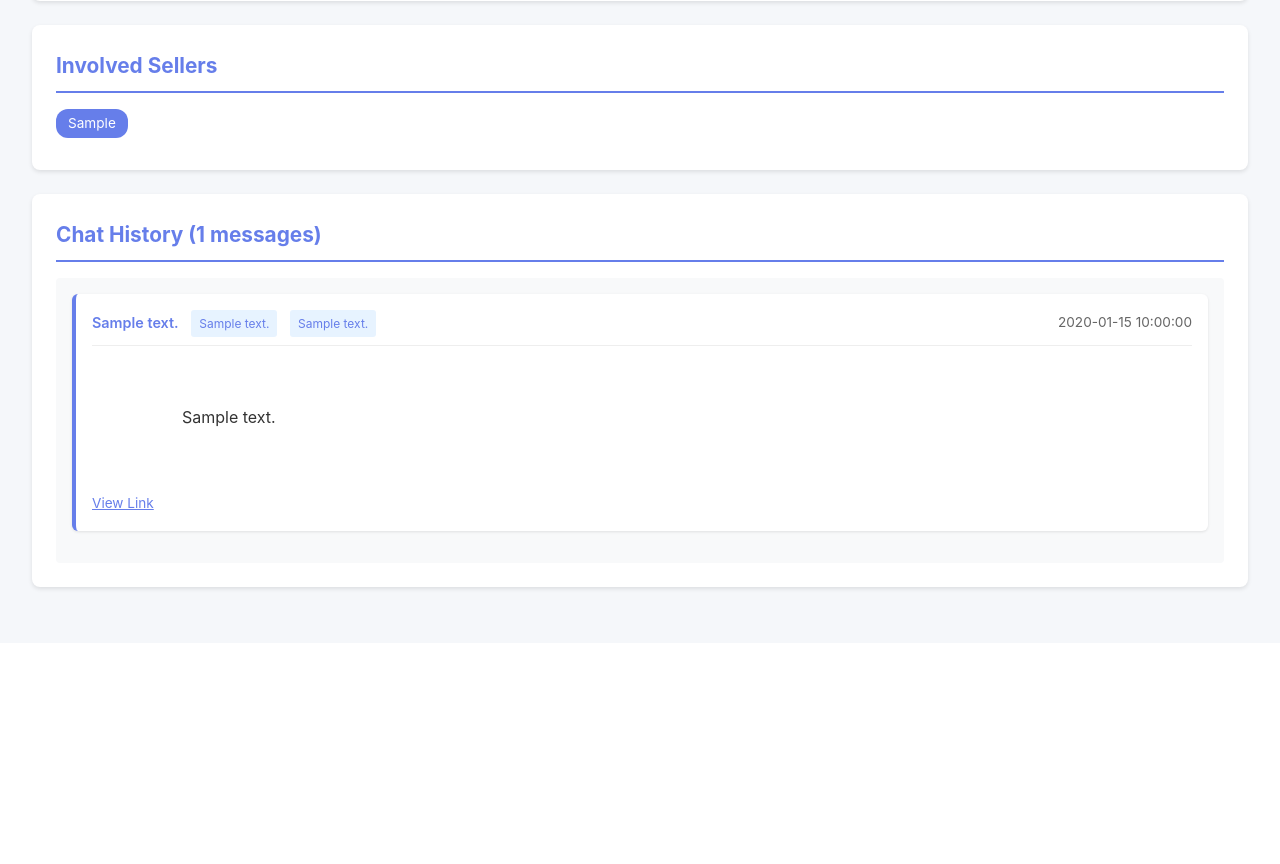
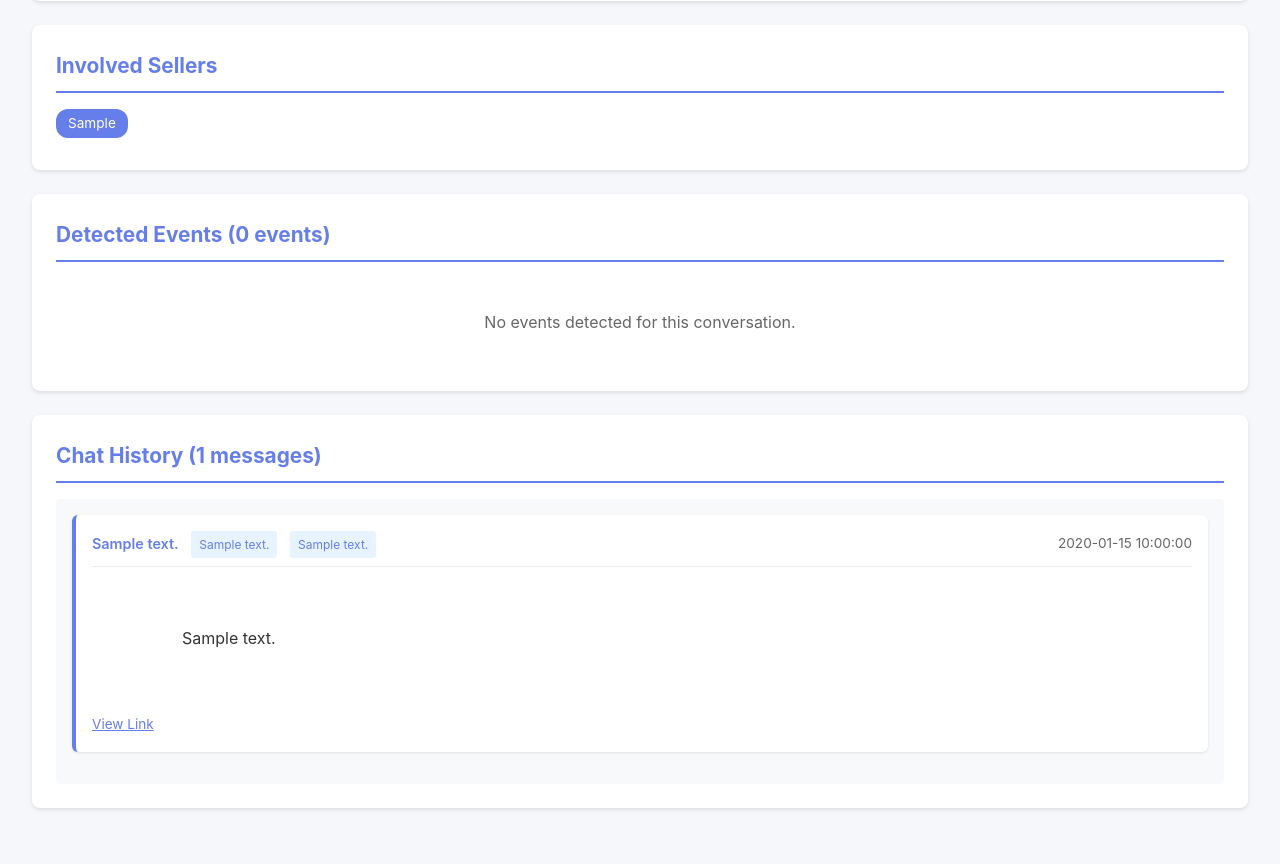
Before and after one commit to Alma-Intel/Cosmos, a Django app: page /conversation/1/ in a window 1280 px wide. Shown: the part 837-1701 px from the top of the page. Before the commit the page ends 1429 px from the top, so only its background shows below. Run offline with Django 4.2, Linux system fonts and the light colour scheme; a user stored in the database is signed in; tables that the repository leaves empty hold one stand-in row (values such as "Sample post"); a database or web service that is not in the repository returns one stand-in record (values such as "Sample title"); some libraries are stand-ins or nearby versions.

Commit message:
feat: add functionality to fetch and display events for conversations from PostgreSQL database

```diff
--- /dev/null
+++ b/conversations/events_db.py
@@ -0,0 +1,75 @@
+"""
+Functions to interact with the events PostgreSQL database
+"""
+from django.conf import settings
+from django.db import connections
+import psycopg2
+from psycopg2.extras import RealDictCursor
+
+
+def get_events_for_conversation(conversation_id):
+    """
+    Fetch all events for a given conversation from the events database.
+    Returns events sorted by timestamp (most recent first).
+
+    Args:
+        conversation_id: The conversation ID (chatId) to fetch events for
+
+    Returns:
+        List of event dictionaries, sorted by timestamp (most recent first)
+    """
+    try:
+        # Get the events database connection
+        events_db = settings.DATABASES.get('events')
+        if not events_db:
+            if settings.DEBUG:
+                print("Events database not configured")
+            return []
+
+        # Connect to the events database
+        conn = psycopg2.connect(
+            host=events_db.get('HOST', 'localhost'),
+            port=events_db.get('PORT', '5432'),
+            database=events_db.get('NAME', 'events_db'),
+            user=events_db.get('USER', 'postgres'),
+            password=events_db.get('PASSWORD', '')
+        )
+
+        table_name = getattr(settings, 'EVENTS_TABLE_NAME', 'events')
+        conversation_id_col = getattr(settings, 'EVENTS_CONVERSATION_ID_COLUMN', 'conversation_infobip_uuid')
+        timestamp_col = getattr(settings, 'EVENTS_TIMESTAMP_COLUMN', 'datetime')
+
+        # Query events for this conversation, ordered by timestamp (most recent first)
+        # Use parameterized query to prevent SQL injection
+        # Select specific columns: event_type, datetime, and origin (dialogue or agent_infobip_uuid)
+        query = f"""
+            SELECT id, event_type, {timestamp_col} as datetime, dialogue, agent_infobip_uuid, event_subtype, json
+            FROM {table_name}
+            WHERE {conversation_id_col} = %s
+            ORDER BY {timestamp_col} DESC
+        """
+
+        cursor = conn.cursor(cursor_factory=RealDictCursor)
+        cursor.execute(query, (conversation_id,))
+
+        events = cursor.fetchall()
+
+        # Convert RealDictRow objects to regular dictionaries
+        events_list = [dict(event) for event in events]
+
+        cursor.close()
+        conn.close()
+
+        if settings.DEBUG:
+            print(f"Fetched {len(events_list)} events for conversation {conversation_id}")
+
+        return events_list
+
+    except psycopg2.Error as e:
+        if settings.DEBUG:
+            print(f"Error fetching events from PostgreSQL: {e}")
+        return []
+    except Exception as e:
+        if settings.DEBUG:
+            print(f"Unexpected error fetching events: {e}")
+        return []
--- a/conversations/views.py
+++ b/conversations/views.py
@@ -16,6 +16,7 @@ from .mongodb import (
     get_uuid_to_email_mapping,
     map_seller_to_email
 )
+from .events_db import get_events_for_conversation
 
 
 @login_required
@@ -291,6 +292,52 @@ def conversation_detail(request, conversation_id):
         if settings.DEBUG and seller in uuid_to_email_map:
             print(f"Mapped {seller} -> {mapped}")
 
+    # Fetch events for this conversation from the events database
+    chat_id = conversation.get('chatId', conversation_id)
+    events = get_events_for_conversation(chat_id)
+
+    # Parse event timestamps to datetime objects for display
+    for event in events:
+        timestamp_col = getattr(settings, 'EVENTS_TIMESTAMP_COLUMN', 'datetime')
+        # Handle both 'datetime' column name and any timestamp field
+        datetime_value = event.get('datetime') or event.get(timestamp_col)
+
+        if datetime_value:
+            try:
+                dt = None
+                if isinstance(datetime_value, str):
+                    # Try parsing ISO format
+                    try:
+                        dt = datetime.fromisoformat(datetime_value.replace('Z', '+00:00'))
+                    except ValueError:
+                        try:
+                            dt = datetime.strptime(datetime_value, '%Y-%m-%dT%H:%M:%S.%f%z')
+                        except ValueError:
+                            try:
+                                dt = datetime.strptime(datetime_value, '%Y-%m-%dT%H:%M:%S%z')
+                            except ValueError:
+                                # Try PostgreSQL timestamp format
+                                try:
+                                    dt = datetime.strptime(datetime_value, '%Y-%m-%d %H:%M:%S.%f%z')
+                                except ValueError:
+                                    try:
+                                        dt = datetime.strptime(datetime_value, '%Y-%m-%d %H:%M:%S%z')
+                                    except ValueError:
+                                        dt = None
+                elif isinstance(datetime_value, datetime):
+                    # Already a datetime object
+                    dt = datetime_value
+
+                if dt:
+                    # Ensure it's timezone-aware
+                    if dt.tzinfo is None:
+                        dt = timezone.make_aware(dt, timezone.utc)
+                    # Convert to user's timezone
+                    event['datetime_parsed'] = timezone.localtime(dt)
+            except Exception as e:
+                if settings.DEBUG:
+                    print(f"Error parsing event timestamp: {e}")
+
     # Normalize tags - convert string to list if needed
     metadata = conversation.get('metadata', {})
     tags = metadata.get('clientTagsInput')
@@ -305,6 +352,7 @@ def conversation_detail(request, conversation_id):
         'messages': messages,
         'metadata': metadata,
         'envolved_sellers': envolved_sellers_display,
+        'events': events,
     }
 
     return render(request, 'conversations/detail.html', context)
--- a/templates/conversations/detail.html
+++ b/templates/conversations/detail.html
@@ -230,6 +230,84 @@
 </div>
 
 <div class="detail-section">
+    <h2>Detected Events ({{ events|length }} events)</h2>
+    {% if events %}
+    <div class="messages-container">
+        {% for event in events %}
+        <div class="message" style="border-left: 4px solid #28a745;">
+            <div class="message-header">
+                <div>
+                    <span class="message-type" style="background: #28a745;">Event</span>
+                    {% if event.event_type %}
+                    <span class="message-type" style="background: #17a2b8;">{{ event.event_type }}</span>
+                    {% endif %}
+                    {% if event.event_subtype %}
+                    <span class="message-type" style="background: #6c757d;">{{ event.event_subtype }}</span>
+                    {% endif %}
+                </div>
+                <div class="message-timestamp">
+                    {% if event.datetime_parsed %}
+                        <span class="event-timestamp" data-utc-time="{{ event.datetime|date:'c' }}">{{ event.datetime_parsed|date:"Y-m-d H:i:s" }}</span>
+                    {% elif event.datetime %}
+                        <span class="event-timestamp" data-utc-time="{{ event.datetime|date:'c' }}">{{ event.datetime|date:"Y-m-d H:i:s" }}</span>
+                    {% else %}
+                        <span style="color: #999;">No timestamp</span>
+                    {% endif %}
+                </div>
+            </div>
+            <div class="message-content">
+                <div style="display: grid; grid-template-columns: repeat(auto-fit, minmax(250px, 1fr)); gap: 1rem; margin-top: 0.5rem;">
+                    <div style="padding: 0.75rem; background: #f8f9fa; border-radius: 4px;">
+                        <div style="font-weight: 600; font-size: 0.85rem; color: #666; margin-bottom: 0.25rem;">Event Type</div>
+                        <div style="font-size: 0.95rem; color: #333; font-weight: 500;">{{ event.event_type|default:"—" }}</div>
+                    </div>
+                    <div style="padding: 0.75rem; background: #f8f9fa; border-radius: 4px;">
+                        <div style="font-weight: 600; font-size: 0.85rem; color: #666; margin-bottom: 0.25rem;">Datetime</div>
+                        <div style="font-size: 0.95rem; color: #333;">
+                            {% if event.datetime_parsed %}
+                                <span class="event-timestamp" data-utc-time="{{ event.datetime|date:'c' }}">{{ event.datetime_parsed|date:"Y-m-d H:i:s" }}</span>
+                            {% elif event.datetime %}
+                                <span class="event-timestamp" data-utc-time="{{ event.datetime|date:'c' }}">{{ event.datetime|date:"Y-m-d H:i:s" }}</span>
+                            {% else %}
+                                —
+                            {% endif %}
+                        </div>
+                    </div>
+                    <div style="padding: 0.75rem; background: #f8f9fa; border-radius: 4px;">
+                        <div style="font-weight: 600; font-size: 0.85rem; color: #666; margin-bottom: 0.25rem;">Origin</div>
+                        <div style="font-size: 0.95rem; color: #333;">
+                            {% if event.dialogue %}
+                                <span style="background: #e7f3ff; padding: 0.25rem 0.5rem; border-radius: 3px; font-size: 0.85rem;">Dialogue: {{ event.dialogue|truncatechars:30 }}</span>
+                            {% elif event.agent_infobip_uuid %}
+                                <span style="background: #fff3cd; padding: 0.25rem 0.5rem; border-radius: 3px; font-size: 0.85rem;">Agent: {{ event.agent_infobip_uuid|truncatechars:30 }}</span>
+                            {% else %}
+                                —
+                            {% endif %}
+                        </div>
+                    </div>
+                    {% if event.event_subtype %}
+                    <div style="padding: 0.75rem; background: #f8f9fa; border-radius: 4px;">
+                        <div style="font-weight: 600; font-size: 0.85rem; color: #666; margin-bottom: 0.25rem;">Event Subtype</div>
+                        <div style="font-size: 0.95rem; color: #333;">{{ event.event_subtype }}</div>
+                    </div>
+                    {% endif %}
+                </div>
+                {% if event.json %}
+                <div style="margin-top: 1rem; padding: 0.75rem; background: #f8f9fa; border-radius: 4px;">
+                    <div style="font-weight: 600; font-size: 0.85rem; color: #666; margin-bottom: 0.25rem;">Additional Data</div>
+                    <pre style="font-size: 0.85rem; color: #333; margin: 0; white-space: pre-wrap; word-wrap: break-word;">{{ event.json }}</pre>
+                </div>
+                {% endif %}
+            </div>
+        </div>
+        {% endfor %}
+    </div>
+    {% else %}
+    <p style="text-align: center; color: #666; padding: 2rem;">No events detected for this conversation.</p>
+    {% endif %}
+</div>
+
+<div class="detail-section">
     <h2>Chat History ({{ messages|length }} messages)</h2>
     <div class="messages-container">
         {% for message in messages %}
```
Also changed, not shown: crm_project/settings.py (+31 -0 lines).
